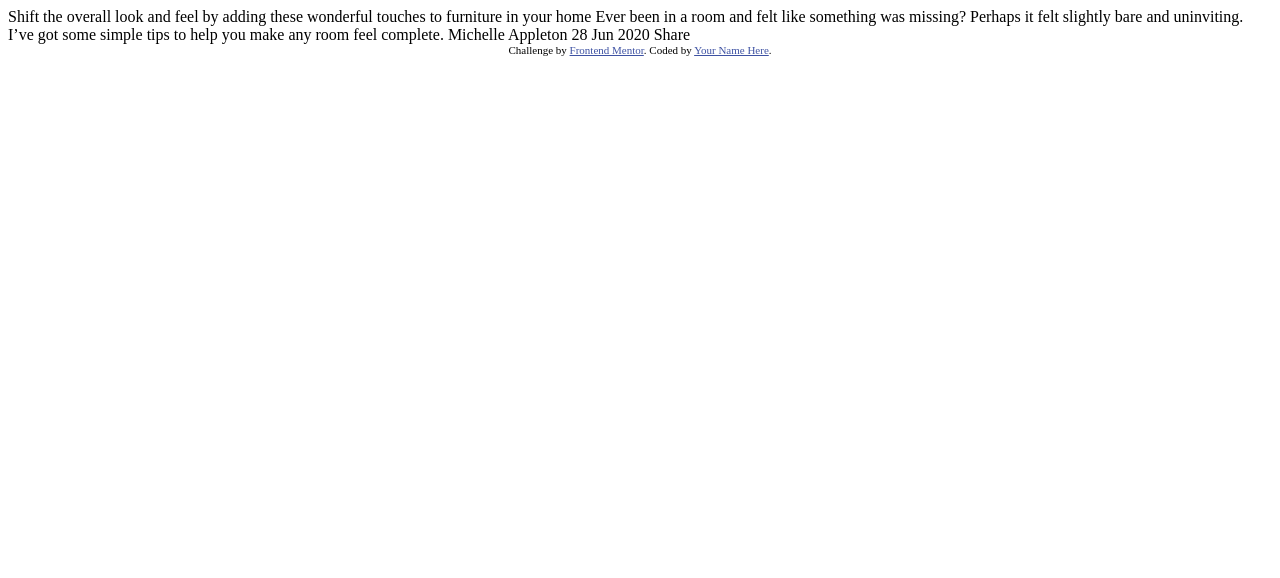
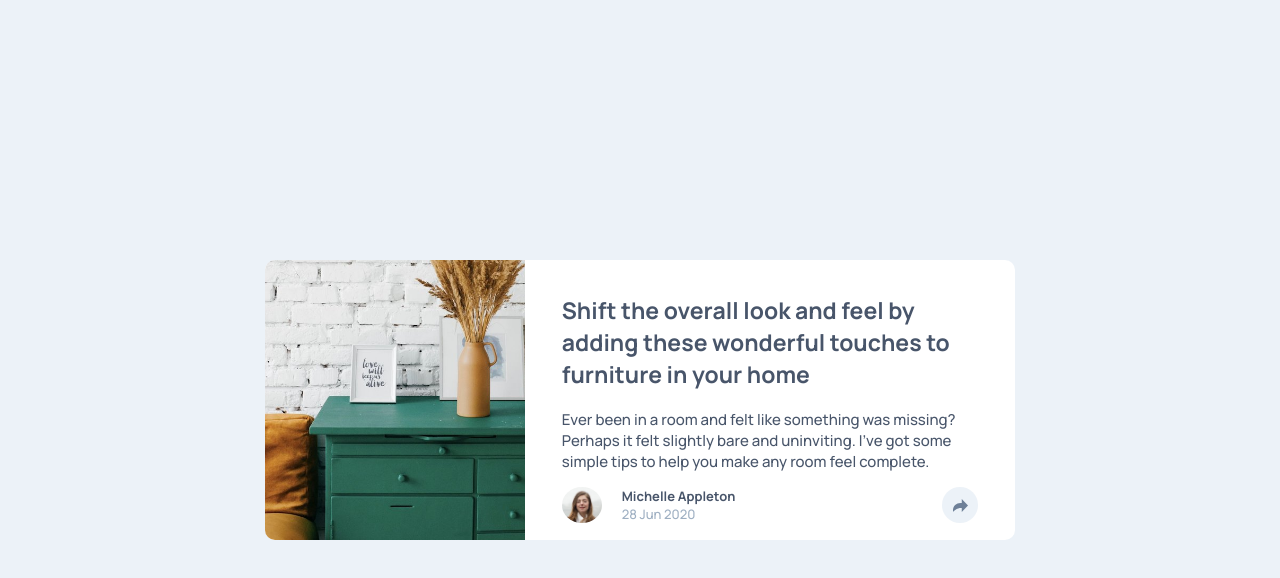
Before and after one commit to germz01/Frontend-Mentor-Challenges, a plain HTML site: page Article Preview Component Master/article-preview-component-master/index.html in a window 1280 px wide. Drawn offline with Linux system fonts and the light colour scheme.

Commit message:
Updated Article Preview Component Master

```diff
--- a/Article Preview Component Master/article-preview-component-master/index.html
+++ b/Article Preview Component Master/article-preview-component-master/index.html
@@ -3,34 +3,51 @@
 <head>
   <meta charset="UTF-8">
   <meta name="viewport" content="width=device-width, initial-scale=1.0"> <!-- displays site properly based on user's device -->
-
   <link rel="icon" type="image/png" sizes="32x32" href="./images/favicon-32x32.png">
-
   <title>Frontend Mentor | Article preview component</title>
-
-  <!-- Feel free to remove these styles or customise in your own stylesheet 👍 -->
-  <style>
-    .attribution { font-size: 11px; text-align: center; }
-    .attribution a { color: hsl(228, 45%, 44%); }
-  </style>
+  <link rel="preconnect" href="https://fonts.gstatic.com">
+  <link href="https://fonts.googleapis.com/css2?family=Manrope:wght@500;700&display=swap" rel="stylesheet">
+  <link rel="stylesheet" href="css/stylesheet.css">
 </head>
 <body>
 
-  Shift the overall look and feel by adding these wonderful
-  touches to furniture in your home
+  <div id="container-div">
 
-  Ever been in a room and felt like something was missing? Perhaps
-  it felt slightly bare and uninviting. I’ve got some simple tips
-  to help you make any room feel complete.
+    <div id="content-card">
 
-  Michelle Appleton
-  28 Jun 2020
+      <div class="column"></div>
 
-  Share
+      <div class="column">
 
-  <div class="attribution">
-    Challenge by <a href="https://www.frontendmentor.io?ref=challenge" target="_blank">Frontend Mentor</a>.
-    Coded by <a href="#">Your Name Here</a>.
+        <div id="column-content">
+          <h2>
+            Shift the overall look and feel by adding these wonderful
+            touches to furniture in your home
+          </h2>
+
+          <p>
+            Ever been in a room and felt like something was missing? Perhaps
+            it felt slightly bare and uninviting. I’ve got some simple tips
+            to help you make any room feel complete.
+          </p>
+
+          <div id="content-bottom">
+            <div class="bottom-column">
+              <div id="profile-image"></div>
+              <p><span>Michelle Appleton</span><br>28 Jun 2020</p>
+            </div>
+            <div class="bottom-column">
+              <div id="share-image"></div>
+            </div>
+          </div>
+
+        </div>
+
+      </div>
+
+    </div>
+
   </div>
+
 </body>
 </html>
--- /dev/null
+++ b/Article Preview Component Master/article-preview-component-master/sass/_variables.scss
@@ -0,0 +1,6 @@
+// Colors
+
+$veryDarkGrayishBlue: hsl(217, 19%, 35%);
+$DesaturatedDarkBlue: hsl(214, 17%, 51%);
+$grayishBlue: hsl(212, 23%, 69%);
+$lightGrayishBlue: hsl(210, 46%, 95%);
--- /dev/null
+++ b/Article Preview Component Master/article-preview-component-master/sass/stylesheet.scss
@@ -0,0 +1,121 @@
+@import 'variables';
+
+html {
+    box-sizing: border-box;
+    font-size:62.5%;
+}
+
+*, *::before, ::after {
+    box-sizing: inherit;
+}
+
+body {
+    margin: 0;
+    padding: 0;
+}
+
+#container-div {
+    background-color: $lightGrayishBlue;
+    height: 100vh;
+    display: flex;
+    flex-flow: column nowrap;
+    justify-content: center;
+    align-items: center;
+
+    #content-card {
+        background-color: white;
+        flex: 0 0 28rem;
+        width: 75rem;
+        border-radius: 1rem;
+        display: flex;
+        flex-flow: row nowrap;
+
+        .column:nth-of-type(1) {
+            height: 100%;
+            flex: 0 0 26rem;
+            background-image: url('../images/drawers.jpg');
+            background-repeat: no-repeat;
+            background-size: cover;
+            border-top-left-radius: 1rem;
+            border-bottom-left-radius: 1rem;
+        }
+
+        .column:nth-of-type(2) {
+            height: 100%;
+            flex: 1;
+            display: flex;
+            flex-flow: row nowrap;
+            justify-content: center;
+            align-items: center;
+
+            #column-content {
+                flex: 0 0 85%;
+                height: 25rem;
+
+                h2 {
+                    font-family: 'Manrope', sans-serif;
+                    font-weight: 700;
+                    color: $veryDarkGrayishBlue;
+                    font-size: 2.3rem;
+                }
+
+                p {
+                    font-family: 'Manrope', sans-serif;
+                    font-weight: 500;
+                    color: $veryDarkGrayishBlue;
+                    font-size: 1.5rem;
+                }
+
+                #content-bottom {
+                    display: flex;
+                    flex-flow: row nowrap;
+                    justify-content: space-between;
+
+                    .bottom-column:nth-of-type(1) {
+                        flex: 0 0 auto;
+
+                        #profile-image {
+                            height: 100%;
+                            background-image: url('../images/avatar-michelle.jpg');
+                            background-repeat: no-repeat;
+                            background-size: cover;
+                            border-radius: 50%;
+                            float: left;
+                            width: 4rem;
+                            margin: 0 2rem 0 0;
+                        }
+
+                        p {
+                            margin: 0;
+                            font-size: 1.3rem;
+                            color: $grayishBlue;
+                            font-family: 'Manrope', sans-serif;
+                            display: inline;
+
+                            span {
+                                font-family: 'Manrope', sans-serif;
+                                font-weight: 700;
+                                font-size: 1.3rem;
+                                color: $veryDarkGrayishBlue;
+                            }
+                        }
+                    }
+
+                    .bottom-column:nth-of-type(2) {
+                        flex: 0 0 3.6rem;
+                    }
+
+                    .bottom-column #share-image {
+                        background-image: url('../images/icon-share.svg');
+                        background-repeat: no-repeat;
+                        background-size: auto;
+                        background-color: $lightGrayishBlue;
+                        background-position: center;
+                        height: 100%;
+                        border-radius: 50%;
+                    }
+                }
+            }
+        }
+    }
+}
```
Also changed, not shown: Article Preview Component Master/article-preview-component-master/css/stylesheet.css (added), 1 other file.
